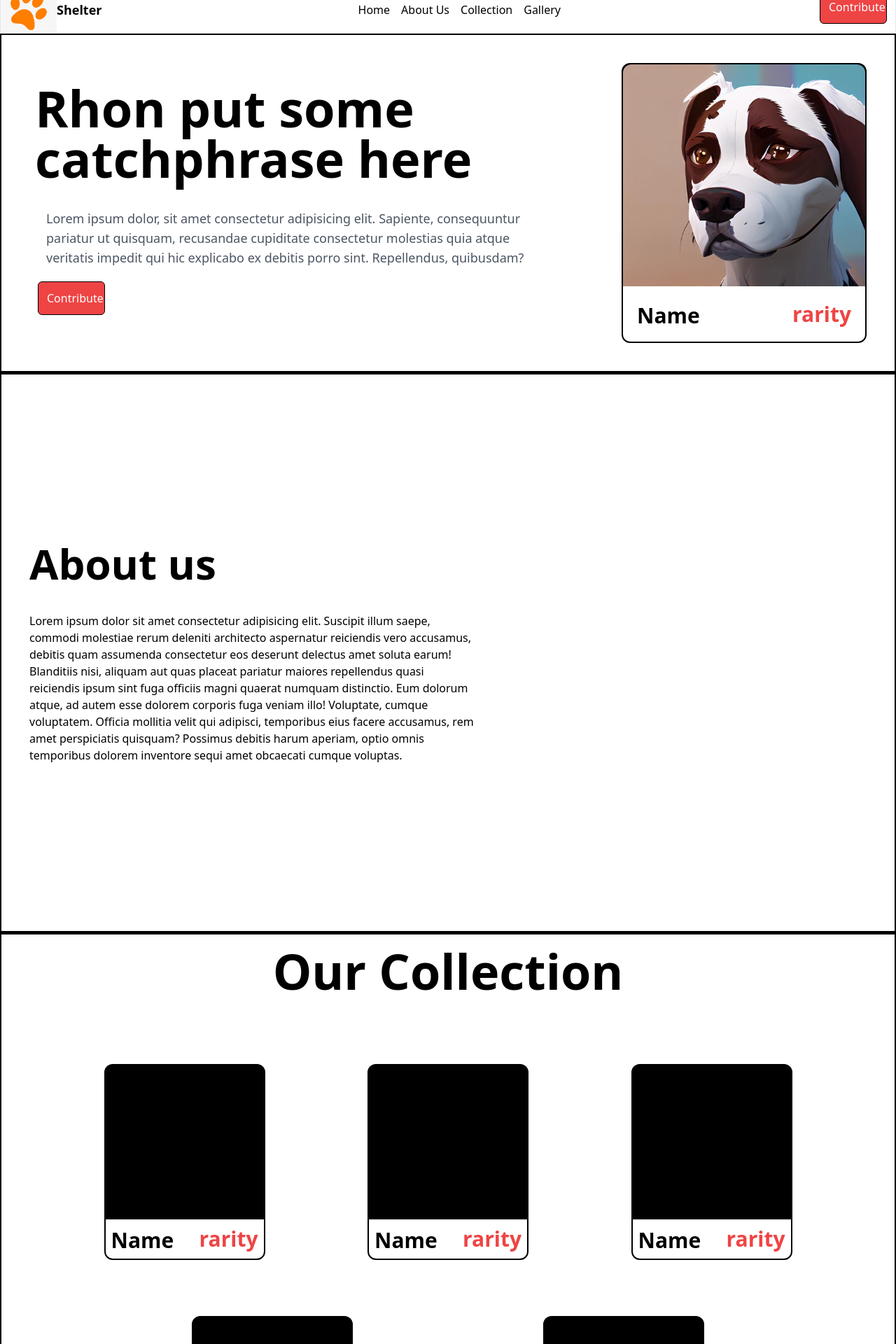
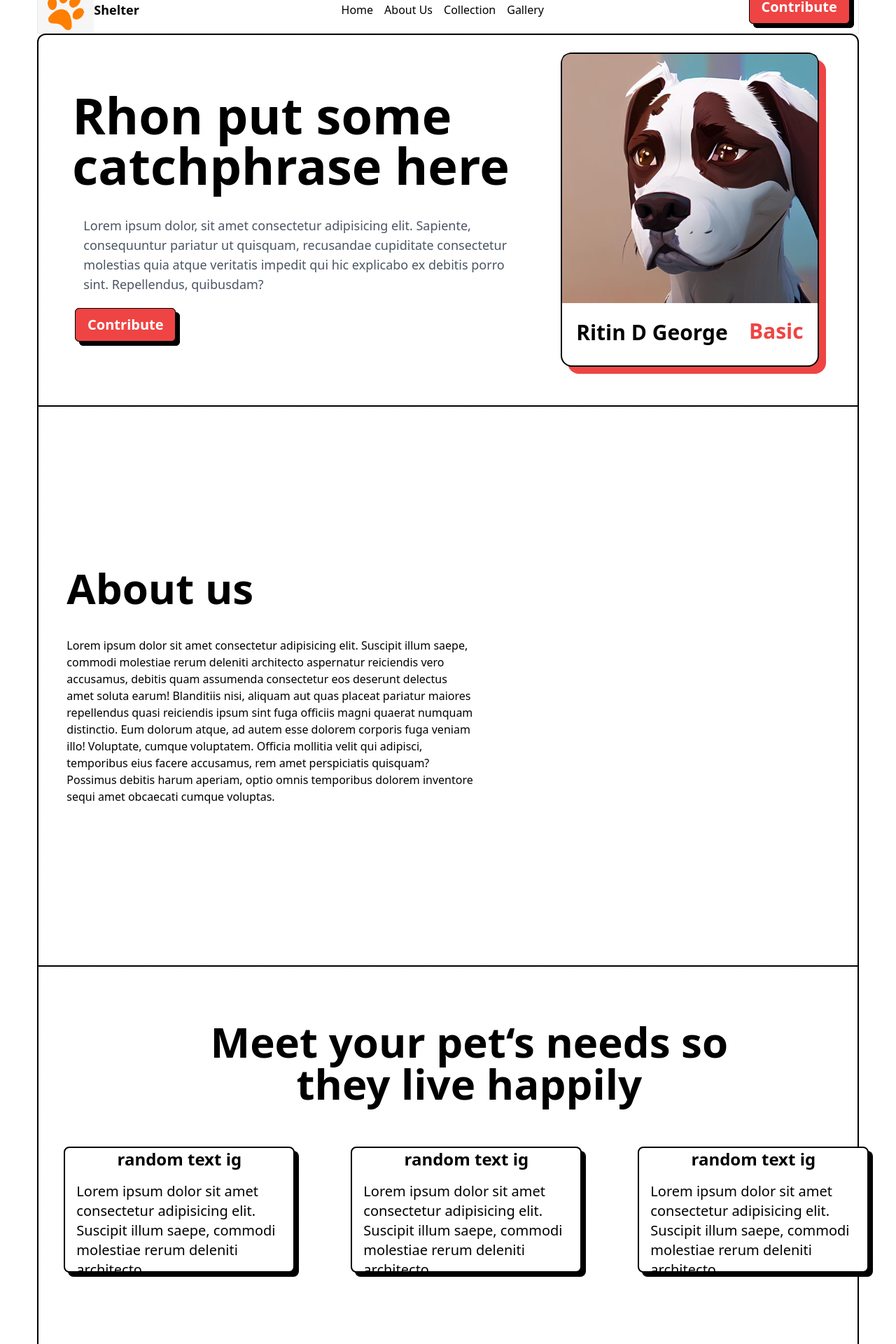
Before and after one commit to fal3n-4ngel/Project-Shelter, a Next.js app: page / in a window 1280 px wide. Shown: the part 20-1940 px from the top of the page at 70% size. Built offline with nearby package versions, Linux system fonts and the light colour scheme.

Commit message:
update:homepage

```diff
--- a/src/components/PopButton.tsx
+++ b/src/components/PopButton.tsx
@@ -10,7 +10,7 @@ type buttonProps = {
 export default function PopButton(props: buttonProps) {
   return (
     <div>
-      <button className={`w-24 h-12 ${props.bgcolor} ${props.textColor} px-3 border-[1px] m-2  border-black rounded-md drop-shadow-[0px_0px_0px_${props.shadow}] hover:shadow-none shadow-[6px_6px_0px_${props.shadow}]  hover:translate-y-0 -translate-y-1 hover:translate-x-0 -translate-x-1 transition-all  `}>
+      <button className={`w-36 h-12 ${props.bgcolor} ${props.textColor} font-semibold text-xl px-3 border-[1px] m-2  border-black rounded-md drop-shadow-[0px_0px_0px_rgb(0,0,0)] hover:shadow-none shadow-[6px_6px_0px_rgb(0,0,0)]  hover:translate-y-0 -translate-y-1 hover:translate-x-0 -translate-x-1 transition-all  `}>
               {props.text}
         </button>
     </div>
--- a/src/pages/index.tsx
+++ b/src/pages/index.tsx
@@ -2,14 +2,14 @@ import Image from "next/image";
 import { Inter } from "next/font/google";
 import PetBox from "@/components/PetBox";
 import PopButton from "@/components/PopButton";
-import dog from "../assets/dog.png"
+import dog from "../assets/dog.png";
 
 const inter = Inter({ subsets: ["latin"] });
 
 export default function Home() {
   return (
-    <main className="">
-      <nav id="navbar" className="w-full bg-white border border-gray-200 ">
+    <main className="w-11/12 center m-auto text-black items-center justify-center">
+      <nav id="navbar" className="w-full  bg-white border border-gray-200 ">
         <div className="flex flex-row items-center justify-between ">
           <div className="flex flex-row items-center justify-start">
             <div className="w-20">
@@ -25,48 +25,147 @@ export default function Home() {
           </div>
 
           <div className="flex flex-row justify-between items-center space-x-4">
-            <PopButton text="Contribute" bgcolor="bg-red-500" textColor="text-white" shadow="rgb(0,0,0)" />
+            <PopButton
+              text="Contribute"
+              bgcolor="bg-red-500"
+              textColor="text-white"
+              shadow="rgb(0,0,0)"
+            />
           </div>
         </div>
       </nav>
 
-      <div className="border-2 border-black min-h-[100vh] relative ">
+      <div className="flex flex-col border-2 rounded-xl border-black min-h-[100vh] relative ">
+        <div
+          id="home"
+          className="flex text-black  border-b-[2px] border-black max-w-[2000px] min-h-[60vh]  justify-between pl-12"
+        >
+          <div className="max-w-[60%] flex flex-col  justify-center">
+            <h1 className="flex mb-5 text-7xl font-bold">
+              Rhon put some catchphrase here
+            </h1>
+            <p className="text-lg m-4 text-gray-600">
+              Lorem ipsum dolor, sit amet consectetur adipisicing elit.
+              Sapiente, consequuntur pariatur ut quisquam, recusandae cupiditate
+              consectetur molestias quia atque veritatis impedit qui hic
+              explicabo ex debitis porro sint. Repellendus, quibusdam?
+            </p>
+            <PopButton
+              text="Contribute"
+              bgcolor="bg-red-500"
+              textColor="text-white"
+              shadow="rgb(0,0,0)"
+            />
+          </div>
 
-        <div id="home" className=" text-black border-b-[5px] border-black  min-h-[60vh] flex justify-between pl-12">
-          <div className="max-w-[60%] flex flex-col  justify-center">
-            <h1 className="mb-5 text-7xl font-bold">Rhon put some catchphrase here</h1>
-            <p className="text-lg m-4 text-gray-600">Lorem ipsum dolor, sit amet consectetur adipisicing elit. Sapiente, consequuntur pariatur ut quisquam, recusandae cupiditate consectetur molestias quia atque veritatis impedit qui hic explicabo ex debitis porro sint. Repellendus, quibusdam?</p>
-            <PopButton text="Contribute" bgcolor="bg-red-500" textColor="text-white" shadow="rgb(0,0,0)" />
-          </div>
-          <div className="w-[70%] flex justify-end">
-            <div className=' bg-white flex flex-col border-2 border-black m-10  w-[350px] h-[400px] rounded-xl hover:shadow-[10px_10px_0px_rgb(0,0,0)] hover:translate-x-[-10px] hover:translate-y-[-10px] transition-all'>
+          <div className="w-[70%] item-center flex justify-end">
+            <div className="  bg-white flex flex-col border-2 border-black m-10  shadow-red-500 w-9/13  rounded-2xl shadow-[10px_10px_0px_rgb(0,0,0)]  translate-x-[-15px]  translate-y-[-15px] transition-all">
               <div className=" rounded-t-lg img w-[100%] h-[80%] bg-black">
-                <Image src={dog} alt="" className="h-[100%] rounded-t-xl "/>
+                <Image src={dog} alt="" className="h-[100%] rounded-t-xl " />
               </div>
-              <div className=' flex justify-between items-center m-5'>
+              <div className=" flex justify-between items-center m-5">
                 <div className="flex justify-center flex-col mt-1 gap-1">
-                  <h1 className='text-black text-3xl font-bold'>Name</h1>
+                  <h1 className="text-black text-3xl font-bold">
+                    Ritin D George
+                  </h1>
                 </div>
-                <h1 className=' text-red-500 text-3xl font-bold'> rarity</h1>
+                <h1 className=" text-red-500 text-3xl font-bold"> Basic </h1>
               </div>
             </div>
           </div>
         </div>
 
-        <div id="aboutUs" className="flex min-h-[100vh] border-b-[5px] border-black">
-          <div>
-
-          </div>
+        <div
+          id="aboutUs"
+          className="flex min-h-[100vh] border-b-[2px] border-black"
+        >
+          <div></div>
           <div className="w-[50%] m-10 flex flex-col justify-center">
             <h1 className="mb-10 text-6xl font-bold text-black">About us</h1>
-            <p className="text-black">Lorem ipsum dolor sit amet consectetur adipisicing elit. Suscipit illum saepe, commodi molestiae rerum deleniti architecto aspernatur reiciendis vero accusamus, debitis quam assumenda consectetur eos deserunt delectus amet soluta earum!
-            Blanditiis nisi, aliquam aut quas placeat pariatur maiores repellendus quasi reiciendis ipsum sint fuga officiis magni quaerat numquam distinctio. Eum dolorum atque, ad autem esse dolorem corporis fuga veniam illo!
-            Voluptate, cumque voluptatem. Officia mollitia velit qui adipisci, temporibus eius facere accusamus, rem amet perspiciatis quisquam? Possimus debitis harum aperiam, optio omnis temporibus dolorem inventore sequi amet obcaecati cumque voluptas.</p>
+            <p className="text-black">
+              Lorem ipsum dolor sit amet consectetur adipisicing elit. Suscipit
+              illum saepe, commodi molestiae rerum deleniti architecto
+              aspernatur reiciendis vero accusamus, debitis quam assumenda
+              consectetur eos deserunt delectus amet soluta earum! Blanditiis
+              nisi, aliquam aut quas placeat pariatur maiores repellendus quasi
+              reiciendis ipsum sint fuga officiis magni quaerat numquam
+              distinctio. Eum dolorum atque, ad autem esse dolorem corporis fuga
+              veniam illo! Voluptate, cumque voluptatem. Officia mollitia velit
+              qui adipisci, temporibus eius facere accusamus, rem amet
+              perspiciatis quisquam? Possimus debitis harum aperiam, optio omnis
+              temporibus dolorem inventore sequi amet obcaecati cumque voluptas.
+            </p>
           </div>
         </div>
 
-        <div id="collection" className="relative w-[100%] flex flex-col item-center justify-start">
-          <h1 className="text-black font-bold text-[70px] m-auto">Our Collection</h1>
+        <div
+          id="meet"
+          className="flex flex-col min-h-[70vh] border-b-[2px]  border-black items-center justify-center m-auto"
+        >
+          <div className="flex flex-col items-center justify-center">
+            <div className="flex  text-black text-6xl font-semibold text-center">
+              Meet your pet&lsquo;s needs so{" "}
+            </div>
+            <div className="flex  text-black text-6xl font-semibold text-center">
+              they live happily
+            </div>
+          </div>
+          <div className="mt-6 flex md:flex-row flex-col">
+            <div className="w-[330px] h-[180px] flex flex-col bg-white border-2 border-black m-10   rounded-lg shadow-black shadow-[6px_6px_0px_rgb(0,0,0)] -translate-y-1 -translate-x-1 transition-all" >
+              <div >
+                <div className="text-center text-black text-2xl font-semibold">
+                  random text ig
+                </div>
+                <div className="  p-4 text-slate-500-400 text-xl font-thin">
+                Lorem ipsum dolor sit amet consectetur adipisicing elit. Suscipit
+              illum saepe, commodi molestiae rerum deleniti architecto
+
+                </div>
+              </div>
+            </div>
+
+            <div className="w-[330px] h-[180px] flex flex-col bg-white border-2 border-black m-10   rounded-lg shadow-black shadow-[6px_6px_0px_rgb(0,0,0)] -translate-y-1 -translate-x-1 transition-all" >
+              <div >
+                <div className="text-center text-black text-2xl font-semibold">
+                  random text ig
+                </div>
+                <div className="  p-4 text-slate-500-400 text-xl font-thin">
+                Lorem ipsum dolor sit amet consectetur adipisicing elit. Suscipit
+              illum saepe, commodi molestiae rerum deleniti architecto
+
+                </div>
+              </div>
+            </div>
+
+            <div className="w-[330px] h-[180px] flex flex-col bg-white border-2 border-black m-10   rounded-lg shadow-black shadow-[6px_6px_0px_rgb(0,0,0)] -translate-y-1 -translate-x-1 transition-all" >
+              <div >
+                <div className="text-center text-black text-2xl font-semibold">
+                  random text ig
+                </div>
+                <div className="  p-4 text-slate-500-400 text-xl font-thin">
+                Lorem ipsum dolor sit amet consectetur adipisicing elit. Suscipit
+              illum saepe, commodi molestiae rerum deleniti architecto
+
+                </div>
+              </div>
+            </div>
+
+
+
+
+
+
+
+          </div>
+        </div>
+
+        <div
+          id="collection"
+          className="relative w-[100%] flex flex-col item-center justify-start"
+        >
+          <h1 className="text-black font-bold text-[70px] m-auto">
+            Our Collection
+          </h1>
           <div className=" flex justify-evenly m-10 h-70vh flex-wrap">
             <PetBox />
             <PetBox />
```
